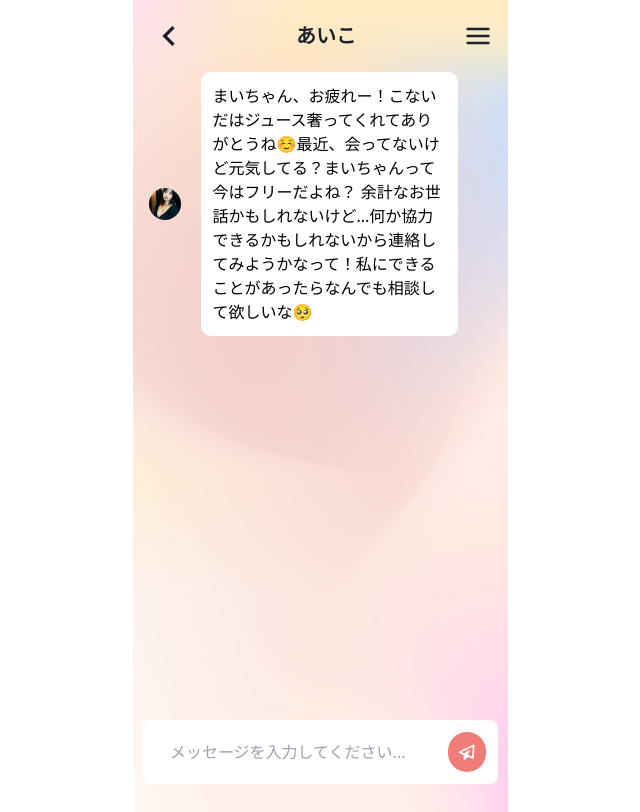
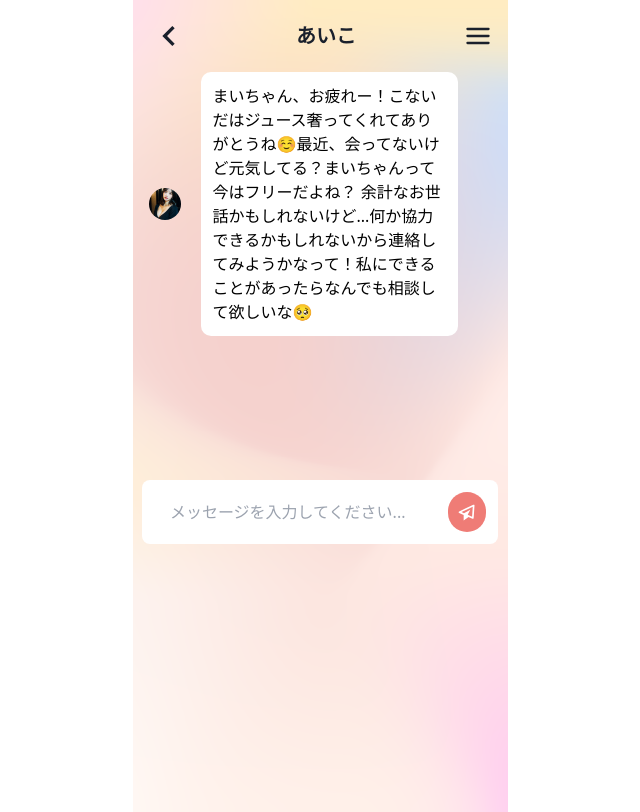
Before and after one commit to mkitsugi/akindo_IVS, a Next.js app: page /chat/570e8400-e39b-86d4-a246-446656428202 in a window 1280 px wide. Shown: the whole page, without its empty margins (320-960 px from the left). Built offline with nearby package versions, Linux system fonts and the light colour scheme; a web font is replaced by a local one.

Commit message:
チャット画面の表示修正

```diff
--- a/src/pages/chat/[roomId]/index.tsx
+++ b/src/pages/chat/[roomId]/index.tsx
@@ -81,7 +81,8 @@ const Index = () => {
   };
 
   return (
-    <Flex direction={"column"} py="1rem" minH={"100vh"} maxH={"100vh"} overflow={"hidden"}>
+    <Flex direction={"column"} py="1rem" minH={"70vh"} maxH={"100vh"} overflow={"hidden"}>
+      <Flex direction={"column"}>
         <Flex alignItems={"center"} justifyContent={"space-between"} px="1rem" mb="1rem">
           <Box onClick={() => { router.back(); }}>
             <ChevronLeftIcon fontSize={"40px"} />
@@ -102,6 +103,7 @@ const Index = () => {
             const isUserMessage = message.senderId !== userInfo.id;  // Check if the message is sent by the user
             return <Message key={message.chatId} chat={message} isSender={isUserMessage} />;
           })}
+        </Flex>
     </Flex>
 
         <Spacer />
@@ -143,6 +145,7 @@ const Index = () => {
           </Flex>
         </Container>
         </Flex>
+
   );
 };
 export default Index;
```
Lines whose indentation alone changed are shown as unchanged.
